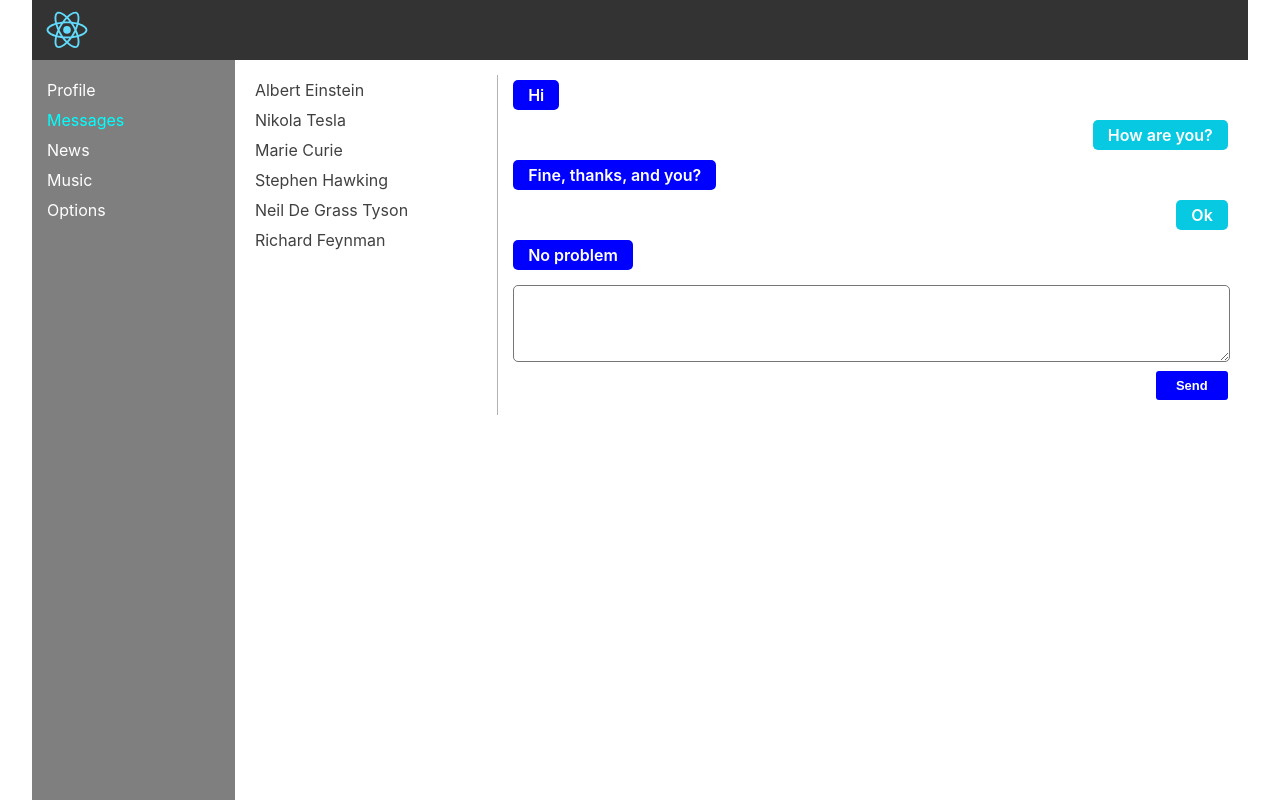
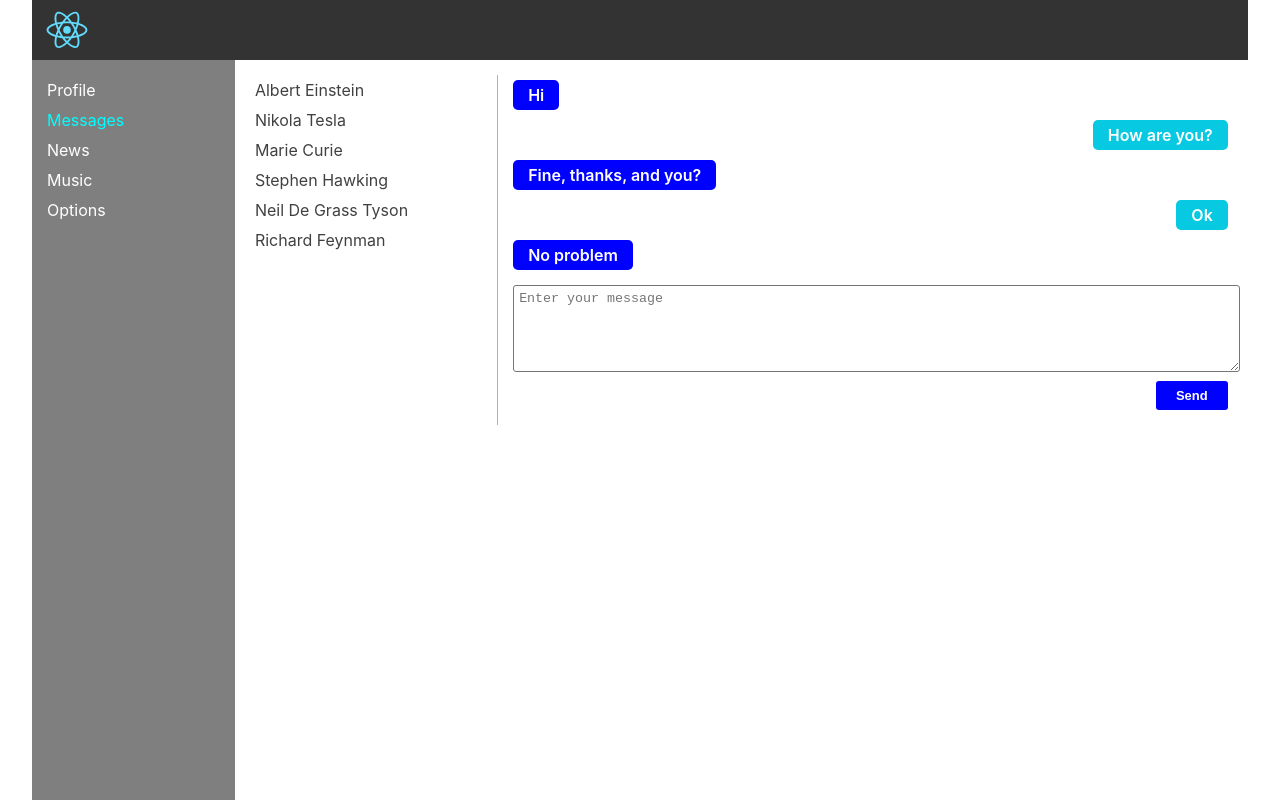
Before and after one commit to farid95g/social-network, a React (Create React App) app: page /messages in a window 1280 px wide. Built offline with nearby package versions, Linux system fonts and the light colour scheme.

Commit message:
send message action changes

```diff
--- a/src/App.js
+++ b/src/App.js
@@ -18,9 +18,7 @@ function App(props) {
         <Route path="/profile" render={() => <Profile
             state={props.state.profilePage}
             dispatch={props.dispatch} />} />
-        <Route path="/messages" render={() => <Messages
-            state={props.state.messagesPage}
-            dispatch={props.dispatch} />} />
+        <Route path="/messages" render={() => <Messages store={props.store} />} />
         <Route path="/news" render={News} />
         <Route path="/music" render={Music} />
         <Route path="/options" render={Options} />
--- a/src/components/Messages/Messages.jsx
+++ b/src/components/Messages/Messages.jsx
@@ -2,24 +2,26 @@ import React from "react";
 import styles from "./Messages.module.css";
 import Message from './Message/Message';
 import Sender from "./Sender/Sender";
-import { updateNewMessageTextActionCreator, addMessageActionCreater } from './../../state/state';
+import { updateNewMessageBodyCreator, sendMessageCreator } from './../../state/state';
 
 const Messages = (props) => {
-  const senders = props.state.senders
+  let state = props.store.getState().messagesPage;
+
+  const senders = state.senders
     .map(s => <Sender key={s.id} id={s.id} name={s.name} />);
-  const messages = props.state.messages
+  const messages = state.messages
     .map(m => <Message key={m.id} id={m.id} message={m.message} />);
 
-  let newMessage = React.createRef();
+  const newMessageBody = state.newMessageBody;
 
-  const updateMessageText = () => {
-    let newMessageText = newMessage.current.value;
-    let action = updateNewMessageTextActionCreator(newMessageText);
-    props.dispatch(action);
+  const onNewMessageChange = e => {
+    let body = e.target.value;
+    let action = updateNewMessageBodyCreator(body);
+    props.store.dispatch(action);
   }
 
-  const sendMessage = () => {
-    props.dispatch(addMessageActionCreater());
+  const onSendMessageClick = () => {
+    props.store.dispatch(sendMessageCreator());
   }
 
   return (
@@ -32,9 +34,9 @@ const Messages = (props) => {
       <div className={styles.messagesBlock}>
         { messages }
         <div className={styles.newMessage}>
-          <textarea ref={newMessage} onChange={updateMessageText} value={props.state.newMessageText}></textarea>
+          <textarea onChange={onNewMessageChange} value={newMessageBody} placeholder="Enter your message"></textarea>
           <div>
-            <button onClick={sendMessage}>Send</button>
+            <button onClick={onSendMessageClick}>Send</button>
           </div>
         </div>
       </div>
--- a/src/components/Messages/Messages.module.css
+++ b/src/components/Messages/Messages.module.css
@@ -51,7 +51,8 @@
 .newMessage textarea {
   width: 100%;
   height: 75px;
-  border-radius: 5px;
+  border-radius: 3px;
+  padding: 5px;
 }
 
 .newMessage div {
--- a/src/components/Profile/Posts/Posts.jsx
+++ b/src/components/Profile/Posts/Posts.jsx
@@ -1,7 +1,7 @@
 import React from "react";
 import styles from "./Posts.module.css";
 import Post from './Post/Post';
-import { updateNewPostTextActionCreator, addPostActionCreater } from './../../../state/state';
+import { updateNewPostTextActionCreator, addPostActionCreator } from './../../../state/state';
 
 const Posts = (props) => {
   const posts = props.posts
@@ -16,7 +16,7 @@ const Posts = (props) => {
   }
 
   const addNewPost = () => {
-    props.dispatch(addPostActionCreater());
+    props.dispatch(addPostActionCreator());
   }
 
   return (
--- a/src/index.js
+++ b/src/index.js
@@ -9,7 +9,7 @@ export const renderEntireTree = (state) => {
   ReactDOM.render(
     <React.StrictMode>
       <Router>
-        <App state={state} dispatch={store.dispatch.bind(store)} />
+        <App state={state} dispatch={store.dispatch.bind(store)} store={store} />
       </Router>
     </React.StrictMode>,
     document.getElementById("root")
--- a/src/state/state.js
+++ b/src/state/state.js
@@ -1,7 +1,7 @@
 const ADD_POST = "ADD-POST";
 const UPDATE_NEW_POST_TEXT = "UPDATE-NEW-POST-TEXT";
-const ADD_MESSAGE = "ADD-MESSAGE";
-const UPDATE_MESSAGE_TEXT = "UPDATE-MESSAGE-TEXT";
+const SEND_MESSAGE = "SEND-MESSAGE";
+const UPDATE_NEW_MESSAGE_BODY = "UPDATE-NEW-MESSAGE-BODY";
 
 let store = {
   _state: {
@@ -30,7 +30,7 @@ let store = {
         { id: 4, message: "Ok" },
         { id: 5, message: "No problem" }
       ],
-      newMessageText: ''
+      newMessageBody: ''
     }
   },
   _callSubscriber() {
@@ -57,31 +57,28 @@ let store = {
     } else if (action.type === UPDATE_NEW_POST_TEXT) {
       this._state.profilePage.newPostText = action.newText;
       this._callSubscriber(this._state);
-    } else if (action.type === ADD_MESSAGE) {
-      let newMessage = {
-        id: this._state.messagesPage.messages.length + 1,
-        message: this._state.messagesPage.newMessageText
-      };
-      this._state.messagesPage.messages.push(newMessage);
-      this._state.messagesPage.newMessageText = '';
+    } else if (action.type === SEND_MESSAGE) {
+      let body = this._state.messagesPage.newMessageBody;
+      this._state.messagesPage.newMessageBody = '';
+      this._state.messagesPage.messages.push({ id: this._state.messagesPage.messages.length + 1, message: body });
       this._callSubscriber(this._state);
-    } else if (action.type === UPDATE_MESSAGE_TEXT) {
-      this._state.messagesPage.newMessageText = action.newMessage;
+    } else if (action.type === UPDATE_NEW_MESSAGE_BODY) {
+      this._state.messagesPage.newMessageBody = action.body;
       this._callSubscriber(this._state);
     }
   }
 };
 
-export const addPostActionCreater = () => ({ type: ADD_POST });
+export const addPostActionCreator = () => ({ type: ADD_POST });
 
 export const updateNewPostTextActionCreator = (text) => (
   { type: UPDATE_NEW_POST_TEXT, newText: text }
 );
 
-export const addMessageActionCreater = () => ({ type: ADD_MESSAGE });
+export const sendMessageCreator = () => ({ type: SEND_MESSAGE });
 
-export const updateNewMessageTextActionCreator = (newMessageText) => (
-  { type: UPDATE_MESSAGE_TEXT, newMessage: newMessageText }
+export const updateNewMessageBodyCreator = (body) => (
+  { type: UPDATE_NEW_MESSAGE_BODY, body: body }
 );
 
 export default store;
```
